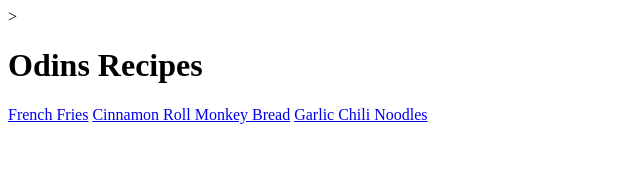
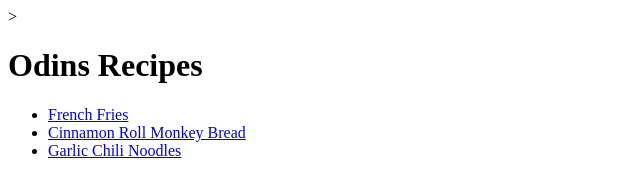
Before and after one commit to Kevinj-k/odin-recipes, a plain HTML site: page index.html in a window 1280 px wide. Shown: the whole page, without its empty margins (0-640 px from the left). Drawn offline with Linux system fonts and the light colour scheme.

Commit message:
updated index.html

```diff
--- a/index.html
+++ b/index.html
@@ -9,9 +9,11 @@
 
 <body>
     <h1>Odins Recipes</h1>
-    <a href="Recipes/Fries.html">French Fries</a>
-    <a href ="Recipes/MonkeyBread.html">Cinnamon Roll Monkey Bread</a>
-    <a href = "Recipes/Noodles.html"> Garlic Chili Noodles</a>
+    <ul>
+    <li><a href="Recipes/Fries.html">French Fries</a></li>
+    <li><a href ="Recipes/MonkeyBread.html">Cinnamon Roll Monkey Bread</a></li>
+    <li><a href = "Recipes/Noodles.html"> Garlic Chili Noodles</a></li>
+</ul>
 </body>
 
 </html>
```
